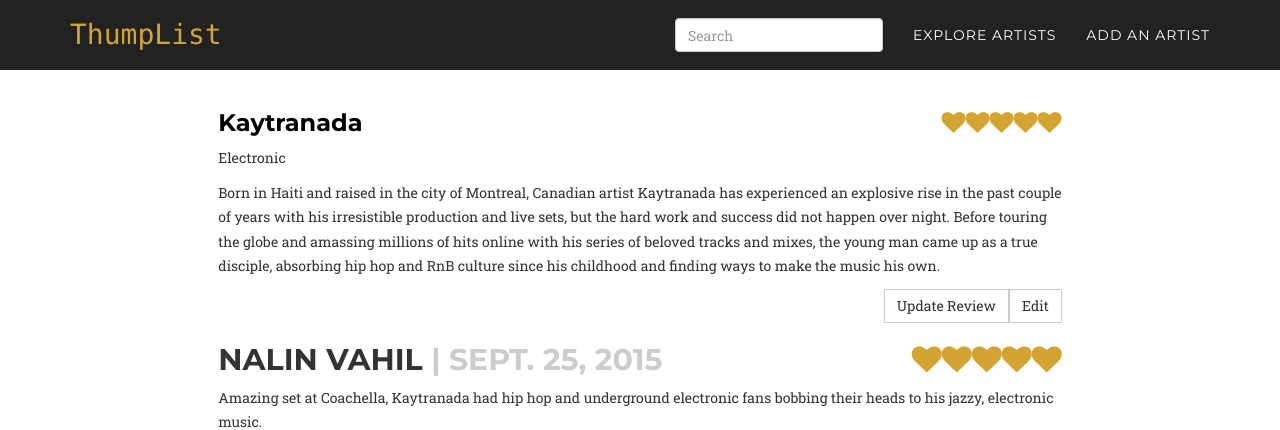
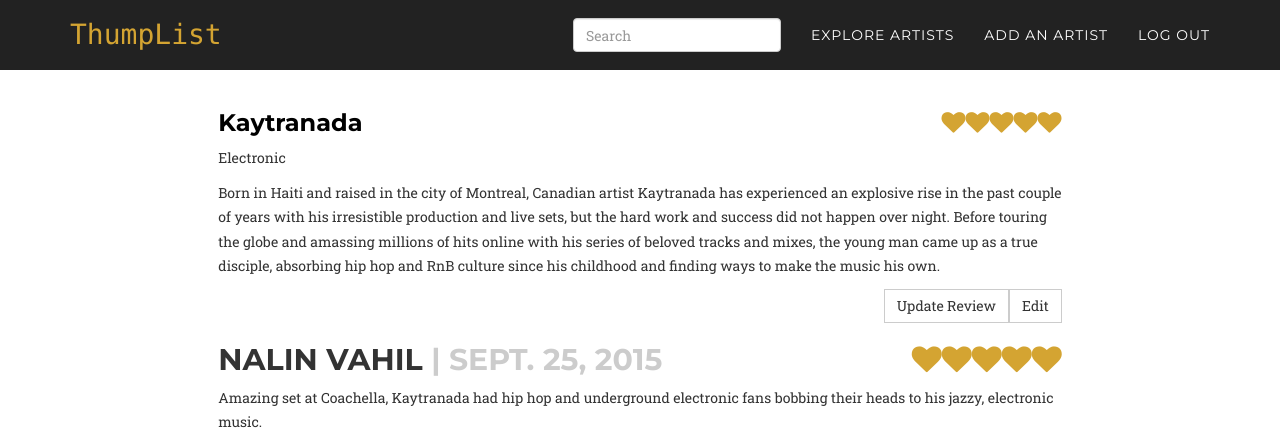
Before and after one commit to nalinvahil/ThumpList, a Django app: page /artist/1/detail/ in a window 1280 px wide. Shown: the top 430 px of the page. Run offline with Django 3.2, Linux system fonts and the light colour scheme; a user stored in the database is signed in; data comes from the database, SQL or seed files in the repository; both versions use the stored data as it was after the commit; some libraries are stand-ins or nearby versions; some web fonts are replaced.

Commit message:
Added logout functionality

```diff
--- a/core/urls.py
+++ b/core/urls.py
@@ -1,6 +1,7 @@
 from django.conf.urls import patterns, include, url
 from django.contrib import admin
 import core.views as coreviews
+from django.contrib.auth.views import login, logout
 
 urlpatterns = patterns('',
 
@@ -13,4 +14,6 @@ urlpatterns = patterns('',
  url(r'artist/(?P<pk>\d+)/review/create/$', coreviews.ReviewCreateView.as_view(), name='review_create'),
  url(r'artist/(?P<pk>\d+)/review/update/$', coreviews.ReviewUpdateView.as_view(), name='review_update'),
  url(r'entrance/$', coreviews.entrance),
-)
+ url(r'^accounts/login/$',  login),
+ url(r'^accounts/logout/$', logout, {'template_name': 'base/index.html', 'next_page': '/'}, name='sign-out'),
+ )
--- a/core/views.py
+++ b/core/views.py
@@ -4,6 +4,8 @@ from django.views.generic.list import ListView
 from django.views.generic.detail import DetailView
 from django.views.generic.edit import CreateView, UpdateView
 from sitegate.decorators import redirect_signedin, sitegate_view
+from django.contrib import auth
+from django.contrib.auth.views import login, logout
 import core.models as coremodels
 
 
@@ -79,3 +81,8 @@ class SearchListView(ArtistListView):
 
 def entrance(request):
 	return render(request, 'base/entrance.html', {'title': 'Sign in & Sign up'})
+
+def logout_view(request):
+	auth.logout(request)
+	# Redirect to a success page.
+	return HttpResponseRedirect("/user/loggedout/")
--- a/templates/base/index.html
+++ b/templates/base/index.html
@@ -67,6 +67,8 @@
                     <li>
                         <a class="page-scroll" href="/artist/create/">Add an Artist</a>
                     </li>
+                    <li>
+                        <a class="page-scroll" href="/accounts/logout/">Log Out</a>
                     {% else %}
                     <li>
                         <a class="page-scroll" href="/entrance/">Log In</a>
--- a/templates/base/theme.html
+++ b/templates/base/theme.html
@@ -2,15 +2,18 @@
 
 {% block navigation %}
 	<li>
-	<a class ="page-scroll" href="/artist">Explore Artists</a>
+		<a class ="page-scroll" href="/artist/">Explore Artists</a>
 	</li>
 	{% if user.is_authenticated %}
 	<li>
-	<a class="page-scroll" href="/artist/create/">Add an Artist</a>
+		<a class="page-scroll" href="/artist/create/">Add an Artist</a>
+	</li>
+	<li>
+		<a class="page-scroll" href="/accounts/logout/">Log Out</a>
 	</li>
 	{% else %}
  	<li>
- 	<a class="page-scroll" href="/entrance/">Log In</a>
+ 		<a class="page-scroll" href="/entrance/">Log In</a>
  	</li>
 	{% endif %}
 
```
Also changed, not shown: core/migrations/0006_auto_20150925_0503.py (added), thumplist/db.sqlite3.
